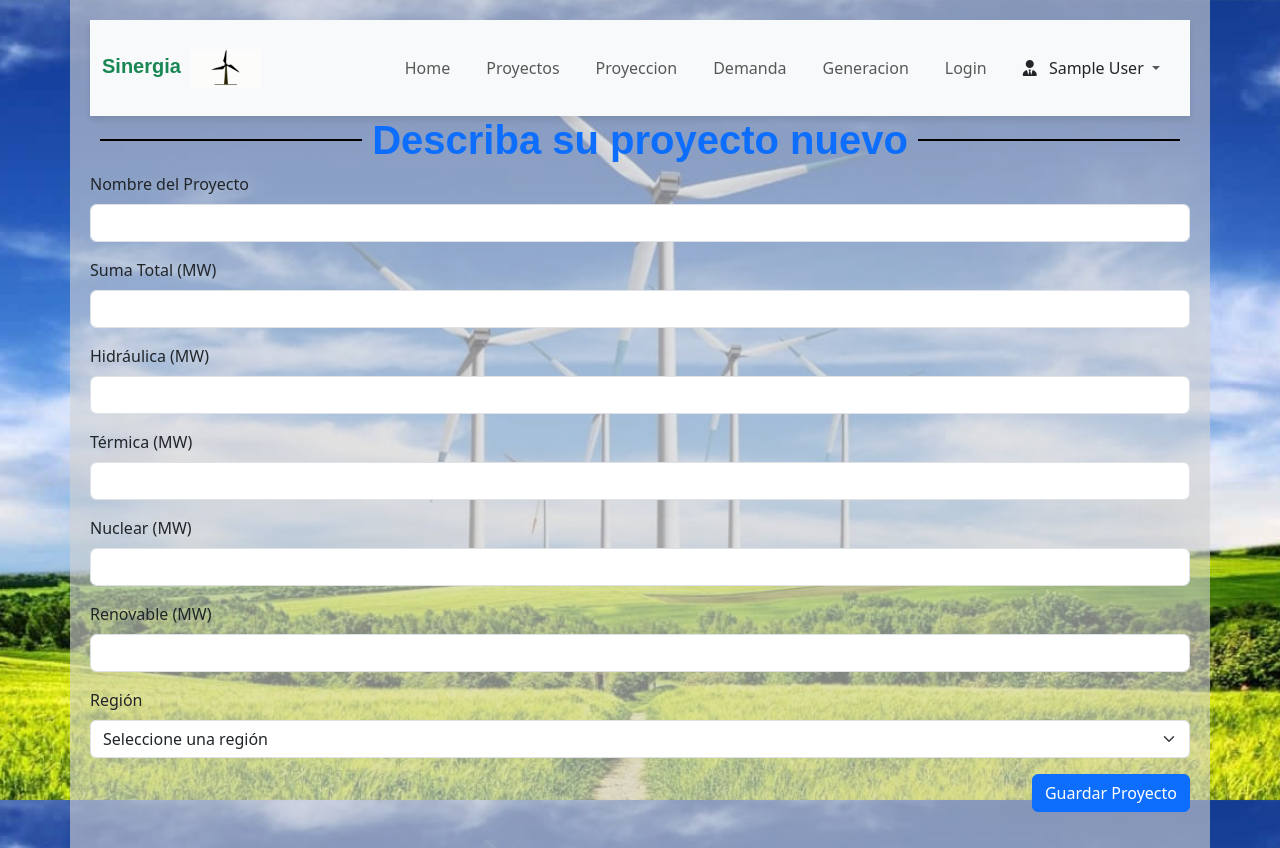
After one commit to Max-Power1/tp_energia, a PHP site: page /pages/agregar_proyecto.php in a window 1280 px wide. The commit adds this page. Run offline with PHP 8.4, Linux system fonts and the light colour scheme; the visitor is signed in with stand-in values (Sample User, id 1); tables that the repository leaves empty or names only in its code hold one stand-in row (values such as "Sample post"); some libraries are stand-ins or nearby versions.

Commit message:
formulario agregar proyecto terminado

```diff
--- /dev/null
+++ b/pages/agregar_proyecto.php
@@ -0,0 +1,106 @@
+<?php
+session_start();
+include './conexion.php';
+
+// Verificar si el usuario está logueado como empresa
+if (!isset($_SESSION['tipo']) || $_SESSION['tipo'] != 'empresa') {
+    header('Location: login.php'); // Redirigir a login si no es empresa
+    exit();
+}
+
+// Mostrar mensajes si existen
+$message = "";
+if (isset($_SESSION['message'])) {
+    $message = "<div class='my-2 alert alert-" . ($_SESSION['message_type'] === "success" ? "success" : "danger") . "'>"
+             . $_SESSION['message'] .
+             "</div>";
+    unset($_SESSION['message']);
+    unset($_SESSION['message_type']);
+}
+
+// Obtener regiones para la lista seleccionable
+$queryRegiones = "SELECT id_regiones, nombre FROM regiones";
+$resultRegiones = $conn->query($queryRegiones);
+$regiones = [];
+if ($resultRegiones->num_rows > 0) {
+    while ($row = $resultRegiones->fetch_assoc()) {
+        $regiones[] = $row;
+    }
+}
+?>
+<!DOCTYPE html>
+<html lang="es">
+<head>
+    <meta charset="UTF-8">
+    <meta name="viewport" content="width=device-width, initial-scale=1.0">
+    <title>Proveedores</title>
+    <link rel="stylesheet" href="../css/bootstrap.min.css">
+    <link rel="stylesheet" href="https://cdnjs.cloudflare.com/ajax/libs/font-awesome/6.6.0/css/all.min.css" integrity="sha512-Kc323vGBEqzTmouAECnVceyQqyqdsSiqLQISBL29aUW4U/M7pSPA/gEUZQqv1cwx4OnYxTxve5UMg5GT6L4JJg==" crossorigin="anonymous" referrerpolicy="no-referrer" />
+    <link rel="stylesheet" href="https://cdnjs.cloudflare.com/ajax/libs/font-awesome/6.7.1/css/all.min.css" integrity="sha512-5Hs3dF2AEPkpNAR7UiOHba+lRSJNeM2ECkwxUIxC1Q/FLycGTbNapWXB4tP889k5T5Ju8fs4b1P5z/iB4nMfSQ==" crossorigin="anonymous" referrerpolicy="no-referrer" />
+    <link rel="stylesheet" href="../css/style.css">
+</head>
+<body>
+    <div class="container Fondo-principal">
+        <?php include '../drivers/menuPages.php'; ?>
+        <h1 class="text-center text-primary">Describa su proyecto nuevo</h1>
+
+        <!-- Mostrar mensaje -->
+        <?php echo $message; ?>
+
+        <section class="text-start text-dark">
+            <!-- Formulario para agregar proyecto -->
+            <form method="POST" action="insertando_proyecto.php">
+                <!-- Campo oculto con el ID de la empresa -->
+                <input type="hidden" name="id_empresa" value="<?php echo $_SESSION['id_usuario']; ?>">
+
+                <div class="mb-3">
+                    <label for="nombre" class="form-label">Nombre del Proyecto</label>
+                    <input type="text" class="form-control" id="nombre" name="nombre" required>
+                </div>
+
+                <div class="mb-3">
+                    <label for="suma_total" class="form-label">Suma Total (MW)</label>
+                    <input type="number" step="0.01" class="form-control" id="suma_total" name="suma_total" required>
+                </div>
+
+                <div class="mb-3">
+                    <label for="hidraulica" class="form-label">Hidráulica (MW)</label>
+                    <input type="number" step="0.01" class="form-control" id="hidraulica" name="hidraulica" required>
+                </div>
+
+                <div class="mb-3">
+                    <label for="termica" class="form-label">Térmica (MW)</label>
+                    <input type="number" step="0.01" class="form-control" id="termica" name="termica" required>
+                </div>
+
+                <div class="mb-3">
+                    <label for="nuclear" class="form-label">Nuclear (MW)</label>
+                    <input type="number" step="0.01" class="form-control" id="nuclear" name="nuclear" required>
+                </div>
+
+                <div class="mb-3">
+                    <label for="renovable" class="form-label">Renovable (MW)</label>
+                    <input type="number" step="0.01" class="form-control" id="renovable" name="renovable" required>
+                </div>
+
+                <div class="mb-3">
+                    <label for="region" class="form-label">Región</label>
+                    <select class="form-select" id="region" name="region" required>
+                        <option value="" disabled selected>Seleccione una región</option>
+                        <?php foreach ($regiones as $region): ?>
+                            <option value="<?php echo $region['id_regiones']; ?>"><?php echo $region['nombre']; ?></option>
+                        <?php endforeach; ?>
+                    </select>
+                </div>
+
+                <!-- Estado predeterminado (oculto) -->
+                <input type="hidden" name="estado" value="4">
+                <div class="mb-3 text-end">
+                    <button type="submit" class="btn btn-primary">Guardar Proyecto</button>
+                </div>
+            </form>
+        </section>
+    </div>
+    <script src="../js/bootstrap.bundle.min.js"></script>
+</body>
+</html>
```
Also changed, not shown: pages/insertando_proyecto.php (added, +55 -0 lines), pages/proyeccion.php (+47 -1 lines), pages/proyectos.php (+13 -2 lines).
